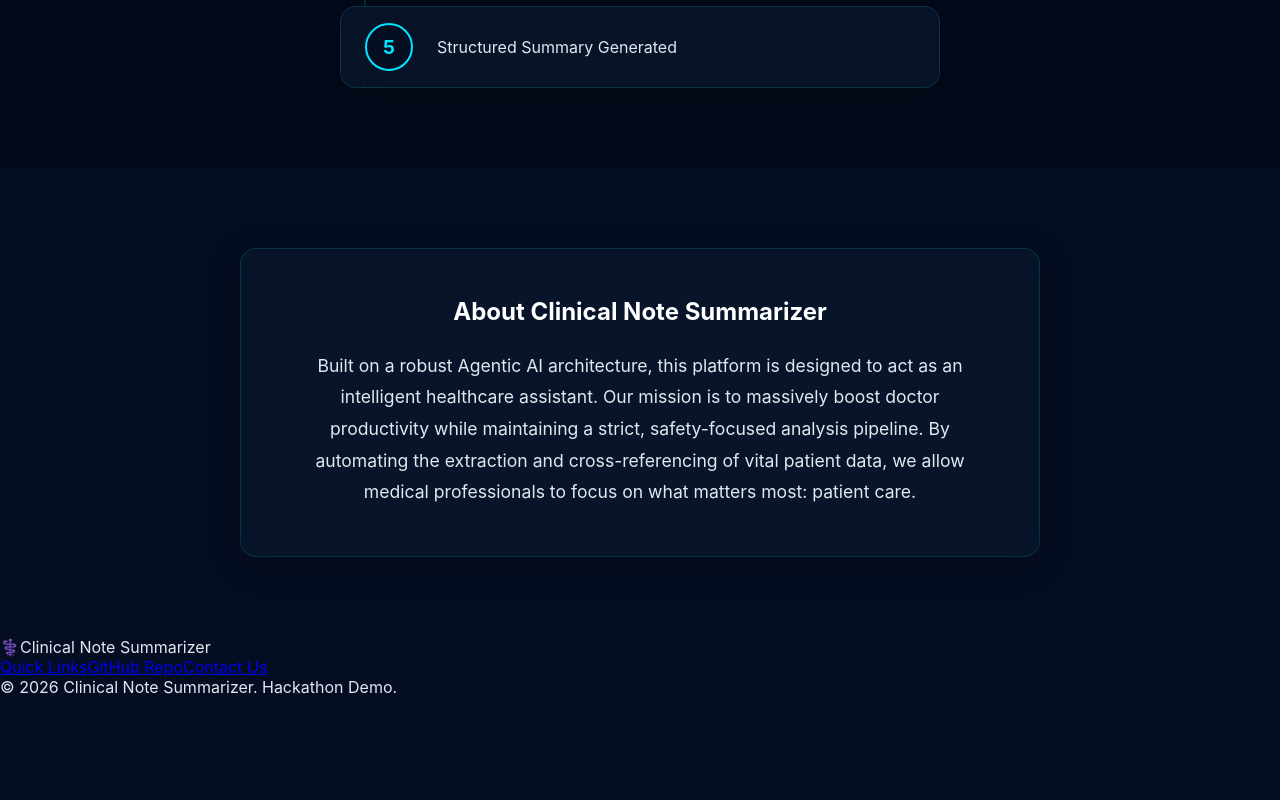
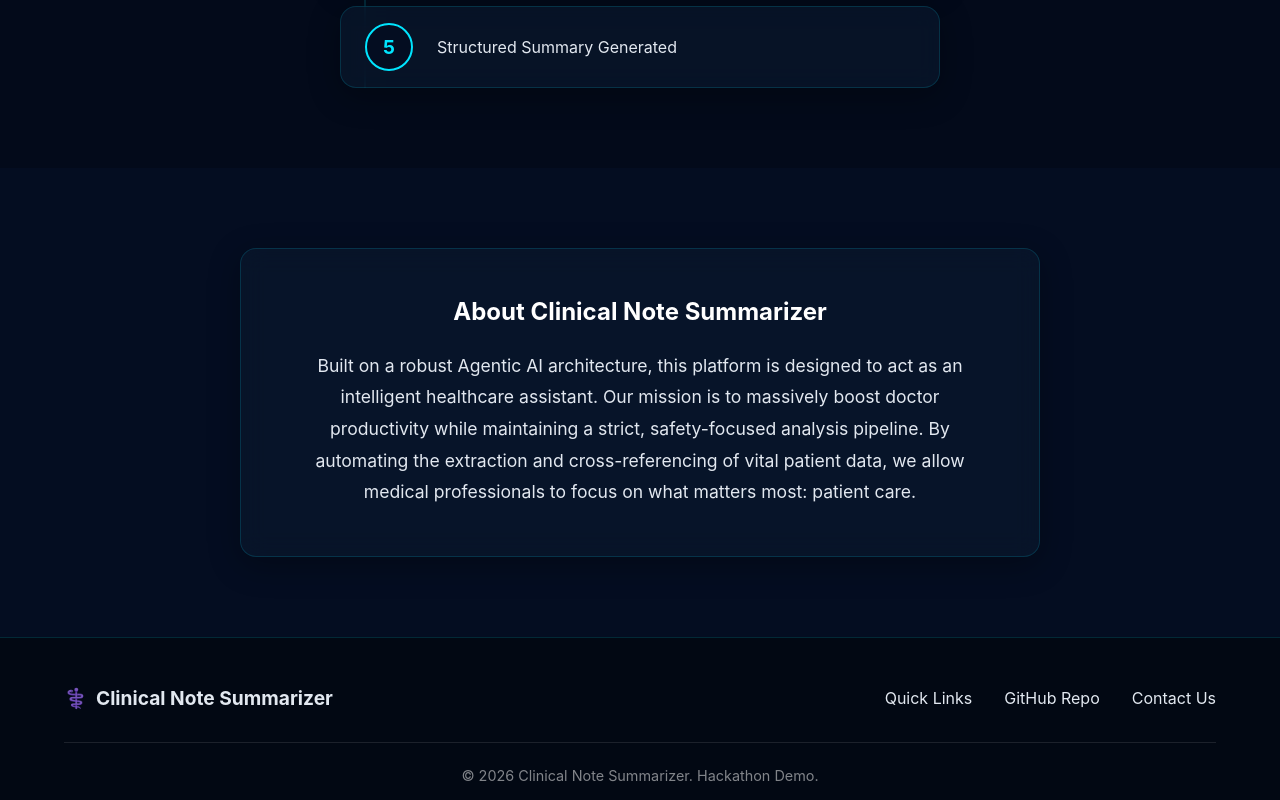
Before and after one commit to manya-n2/medbriefai, a React app in the folder frontend/: page / in a window 1280 px wide. Shown: the part 1966-2766 px from the top of the page. Before the commit the page ends 2663 px from the top, so only its background shows below. Built offline with nearby package versions, Linux system fonts and the light colour scheme; the HTML template or start-up script is replaced by a standard one.

Commit message:
about footer

```diff
--- a/frontend/src/Home.css
+++ b/frontend/src/Home.css
@@ -549,3 +549,50 @@ body {
   line-height: 1.8;
   font-size: 1.1rem;
 }
+/* --- 9. FOOTER --- */
+.footer {
+  background: #020813;
+  padding: 3rem 5% 1rem;
+  border-top: 1px solid var(--glass-border);
+}
+
+.footer-content {
+  display: flex;
+  justify-content: space-between;
+  align-items: center;
+  max-width: 1200px;
+  margin: 0 auto 2rem;
+  flex-wrap: wrap;
+  gap: 2rem;
+}
+
+.footer-brand {
+  display: flex;
+  align-items: center;
+  gap: 0.5rem;
+  font-weight: bold;
+  font-size: 1.2rem;
+}
+
+.footer-links {
+  display: flex;
+  gap: 2rem;
+}
+
+.footer-links a {
+  color: var(--text-main);
+  text-decoration: none;
+  transition: color 0.3s;
+}
+
+.footer-links a:hover {
+  color: var(--primary-cyan);
+}
+
+.footer-bottom {
+  text-align: center;
+  padding-top: 1.5rem;
+  border-top: 1px solid rgba(255, 255, 255, 0.1);
+  font-size: 0.9rem;
+  color: rgba(255, 255, 255, 0.5);
+}
```
